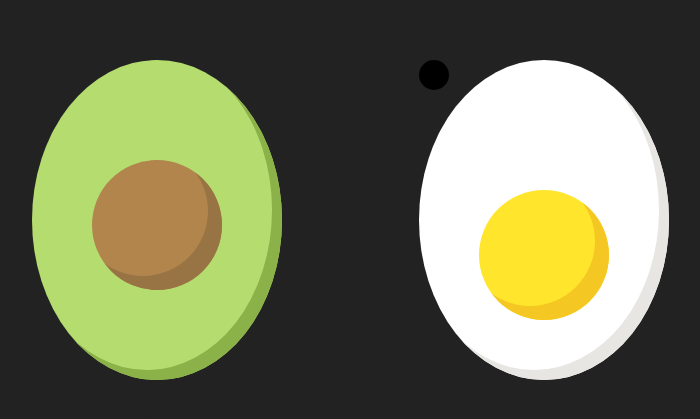
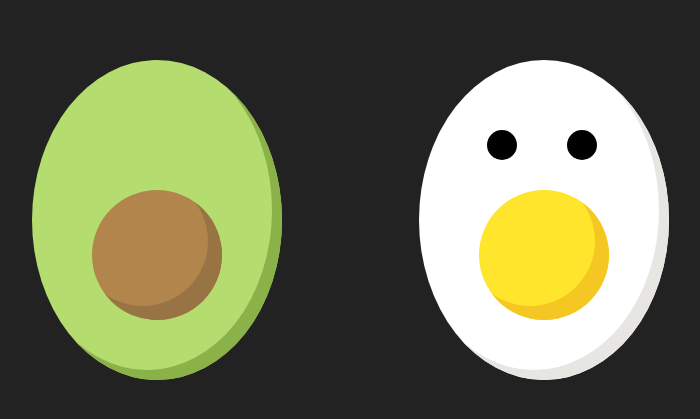
Before and after one commit to laurenipsum2018/hack, a plain HTML site: page index.html in a window 1280 px wide. Shown: the part 119-538 px from the top of the page, without its empty margins (104-804 px from the left). Drawn offline with Linux system fonts and the light colour scheme.

Commit message:
blinking eyes

```diff
--- a/assets/css/main.css
+++ b/assets/css/main.css
@@ -46,7 +46,7 @@ body {
   height: 130px;
   border-radius: 100%;
   background-color: #FFE52B;
-  top: 100px;
+  top: 130px;
   margin-left: auto;
   margin-right: auto;
   box-shadow: inset -14px -14px #F4C723;
@@ -55,13 +55,29 @@ body {
 .egg-eye-lhs {
   display: block;
   position: relative;
+  float: left;
   width: 30px;
   height: 30px;
   border-radius: 100%;
   background-color: #000000;
+  top: 70px;
+  margin-left: 27%;
+  animation: blink 3s ease infinite;
+}
+
+.egg-eye-rhs {
+  display: block;
+  position: relative;
+  float: left;
+  width: 30px;
+  height: 30px;
+  border-radius: 100%;
+  background-color: #000000;
+  top: 70px;
+  margin-left: 20%;
+  animation: blink 3s ease infinite;
 }
 /* @end egg */
-
 
 /* avocado */
 
@@ -83,10 +99,19 @@ body {
   height: 130px;
   border-radius: 100%;
   background-color: #B1854C;
-  top: 100px;
+  top: 130px;
   margin-left: auto;
   margin-right: auto;
   box-shadow: inset -14px -14px #987445;
 }
 
 /* @end avocado */
+
+/* blink animation */
+@keyframes blink{
+  0%{transform: scaleY(0.2);}
+  3%{transform: scaleY(1);}
+  6%{transform: scaleY(0.1);}
+  10%{transform: scaleY(1);}
+}
+/* @end blink animation */
--- a/index.html
+++ b/index.html
@@ -18,6 +18,7 @@
         <div class="egg-white">
           <div class="egg-face">
             <div class="egg-eye-lhs"></div>
+            <div class="egg-eye-rhs"></div>
           </div>
           <div class="yolk"></div>
         </div>
```
